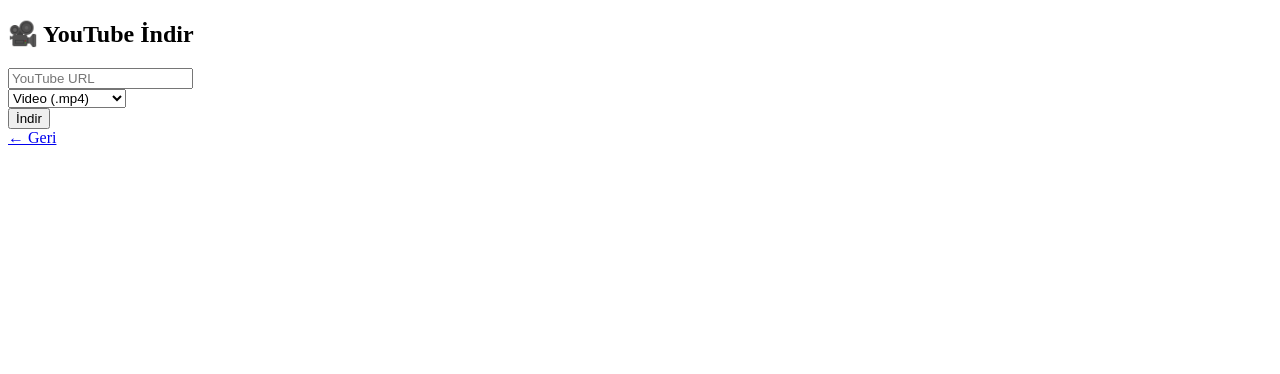
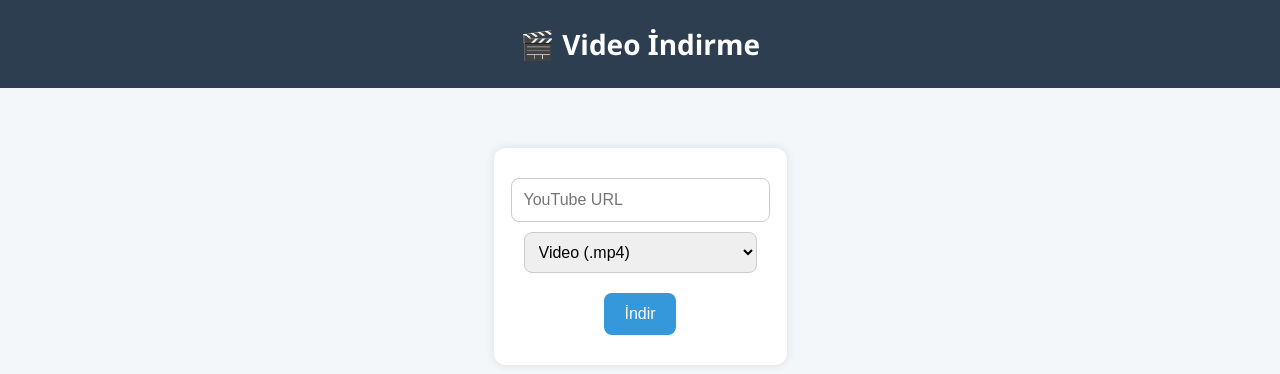
Before and after one commit to srknkrt1/ofis-asistani, a Flask app: template templates/video.html in a window 1280 px wide. Shown: the top 374 px of the page. Run offline with Flask 3, Linux system fonts and the light colour scheme; the template is opened without the code that fills it, so the values that code supplies are empty; parts of the project's set-up code (start-up, migrations or seed data) failed here and were passed over.

Commit message:
Update video.html

```diff
--- a/templates/video.html
+++ b/templates/video.html
@@ -1,17 +1,90 @@
 <!DOCTYPE html>
-<html>
-<head><title>Video İndirme</title></head>
+<html lang="tr">
+<head>
+  <meta charset="UTF-8">
+  <title>Video İndirme</title>
+  <meta name="viewport" content="width=device-width, initial-scale=1.0">
+  <style>
+    body {
+      font-family: "Segoe UI", sans-serif;
+      background: #f4f7fa;
+      margin: 0;
+      padding: 0;
+      text-align: center;
+    }
+
+    header {
+      background: #2c3e50;
+      color: white;
+      padding: 25px 0;
+      font-size: 28px;
+      font-weight: bold;
+    }
+
+    .form-container {
+      margin-top: 60px;
+    }
+
+    form {
+      display: inline-flex;
+      flex-direction: column;
+      align-items: center;
+      gap: 10px;
+      background: white;
+      padding: 30px;
+      border-radius: 12px;
+      box-shadow: 0 0 10px rgba(0,0,0,0.1);
+      max-width: 500px;
+      margin: auto;
+    }
+
+    input[type="text"] {
+      padding: 12px;
+      font-size: 16px;
+      width: 100%;
+      border: 1px solid #ccc;
+      border-radius: 8px;
+    }
+
+    select {
+      padding: 10px;
+      font-size: 16px;
+      width: 100%;
+      border: 1px solid #ccc;
+      border-radius: 8px;
+    }
+
+    button {
+      padding: 12px 20px;
+      background-color: #3498db;
+      color: white;
+      border: none;
+      border-radius: 8px;
+      cursor: pointer;
+      font-size: 16px;
+      margin-top: 10px;
+    }
+
+    button:hover {
+      background-color: #2980b9;
+    }
+  </style>
+</head>
 <body>
-<h2>🎥 YouTube İndir</h2>
+
+  <header>🎬 Video İndirme</header>
+
+  <div class="form-container">
     <form method="post" action="/video/youtube">
-  <input type="text" name="url" placeholder="YouTube URL" required><br>
+      <input type="text" name="url" placeholder="YouTube URL" required>
       <select name="type">
         <option value="video">Video (.mp4)</option>
         <option value="audio">Ses (.mp3)</option>
         <option value="playlist">Oynatma Listesi</option>
-  </select><br>
-  <input type="submit" value="İndir">
+      </select>
+      <button type="submit">İndir</button>
     </form>
-<a href="/">← Geri</a>
+  </div>
+
 </body>
 </html>
```
Lines whose indentation alone changed are shown as unchanged.
